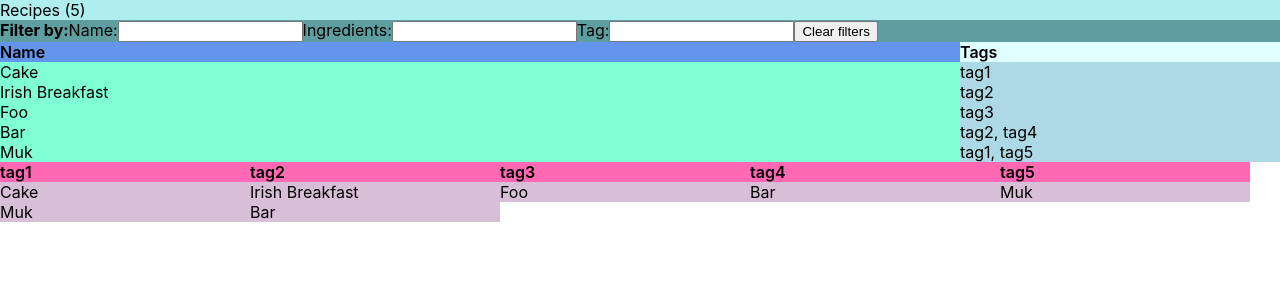
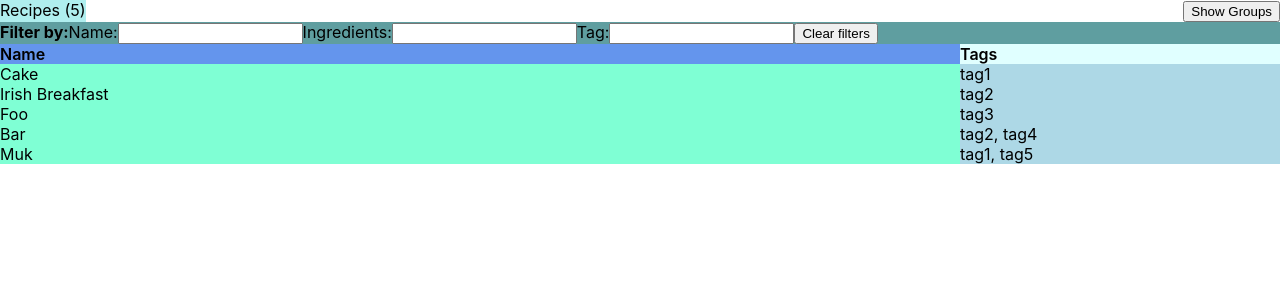
Before and after one commit to folkforms/recipes-react-app, a React (Create React App) app: page / in a window 1280 px wide. Shown: the top 300 px of the page. Built offline with nearby package versions, Linux system fonts and the light colour scheme.

Commit message:
Add button to toggle between list and groups

```diff
--- a/src/App.js
+++ b/src/App.js
@@ -1,13 +1,25 @@
 import './App.css';
+import { useState } from 'react';
 import recipes from './recipes';
 import List from './components/List/List';
 import Groups from './components/Groups/Groups';
 
 function App() {
+
+  const [showList, setShowList] = useState(true);
+
+  const createToggleButton = newValue => (
+    <div className="toggle-button">
+      <button onClick={() => setShowList(newValue)}>{showList ? "Show Groups" : "Show List"}</button>
+    </div>
+  );
+
   return (
     <>
-      <List recipes={recipes} />
-      <Groups recipes={recipes} />
+      {showList
+        ? <List recipes={recipes} ToggleButton={createToggleButton(false)} />
+        : <Groups recipes={recipes} ToggleButton={createToggleButton(true)} />
+      }
     </>
   );
 }
--- a/src/components/Groups/Groups.css
+++ b/src/components/Groups/Groups.css
@@ -1,18 +1,26 @@
-.groups {
+.groups .title-section {
+  display: flex
+}
+
+.groups .title-section .toggle-button {
+  margin-left: auto;
+}
+
+.groups .data-section {
   display: flex;
   flex-direction: row;
   flex-wrap: wrap;
 }
 
-.groups .group {
+.groups .data-section .group {
   width: 250px;
 }
 
-.groups .group .group-name {
+.groups .data-section .group .group-name {
   background-color: hotpink;
   font-weight: 600;
 }
 
-.groups .group .item {
+.groups .data-section .group .item {
   background-color: thistle;
 }
--- a/src/components/Groups/Groups.js
+++ b/src/components/Groups/Groups.js
@@ -8,6 +8,11 @@ const Groups = props => {
   return (
     <>
       <div className="groups">
+        <div className="title-section">
+          GROUPS TITLE
+          {props.ToggleButton}
+        </div>
+        <div className="data-section">
           {Object.keys(tags).map(key => (
             <>
               <div className="group">
@@ -18,6 +23,7 @@ const Groups = props => {
               </div>
             </>
           ))}
+        </div>
       </div>
     </>
   );
--- a/src/components/List/List-grid.css
+++ b/src/components/List/List.css
@@ -1,3 +1,11 @@
+.list .title-section {
+  display: flex
+}
+
+.list .title-section .toggle-button {
+  margin-left: auto;
+}
+
 .list-title {
   background-color: paleturquoise;
 }
--- a/src/components/List/List.js
+++ b/src/components/List/List.js
@@ -1,5 +1,5 @@
 import React, { useState } from 'react';
-import './List-grid.css';
+import './List.css';
 import ListTitle from './ListTitle';
 import ListHeaderRow from './ListHeaderRow';
 import ListFilter from './ListFilter';
@@ -29,7 +29,10 @@ const List = props => {
   return (
     <>
       <div className="list">
-        <ListTitle numRecipes={recipes.length} />
+        <div className="title-section">
+          <ListTitle numRecipes={recipes.length} />
+          {props.ToggleButton}
+        </div>
         <ListFilter recipes={recipes} filters={filters} onClear={clearFilters}/>
         <ListHeaderRow />
         <ListRows recipes={recipes} />
```
Lines whose indentation alone changed are shown as unchanged.
